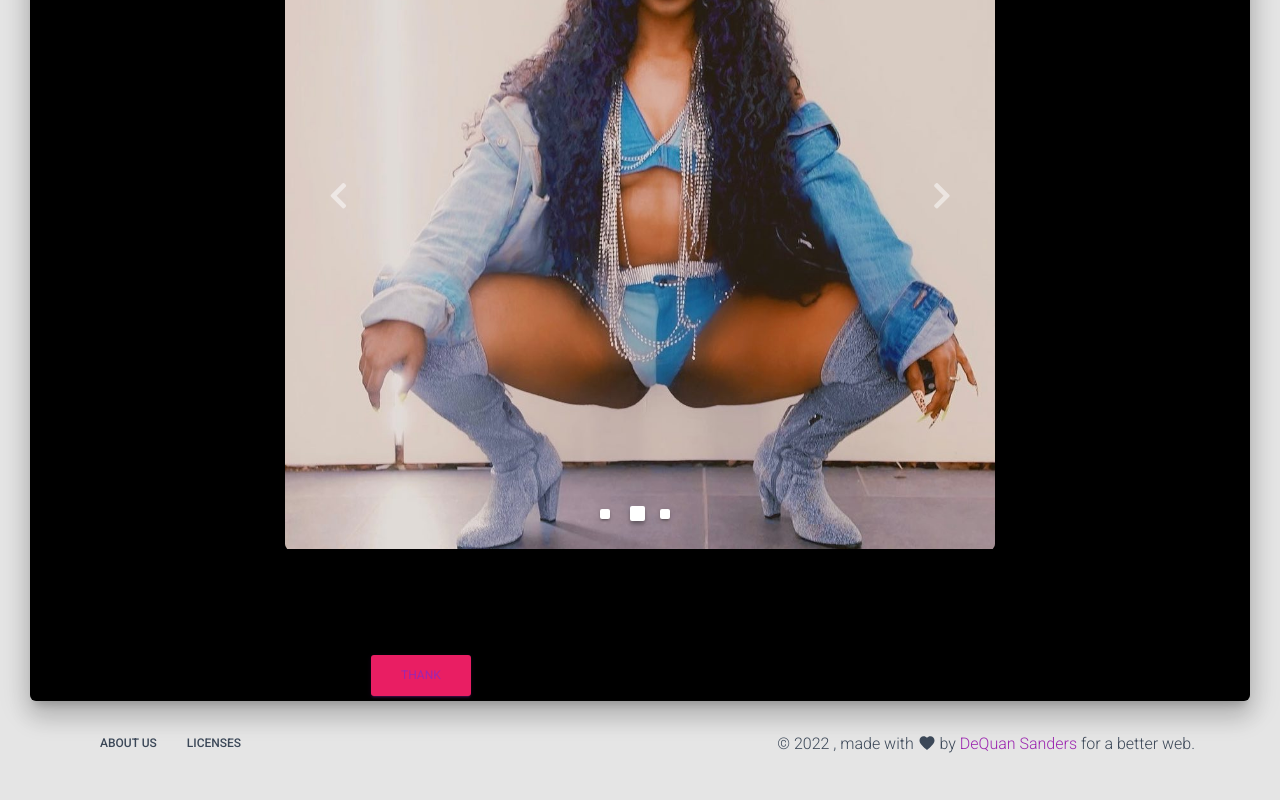
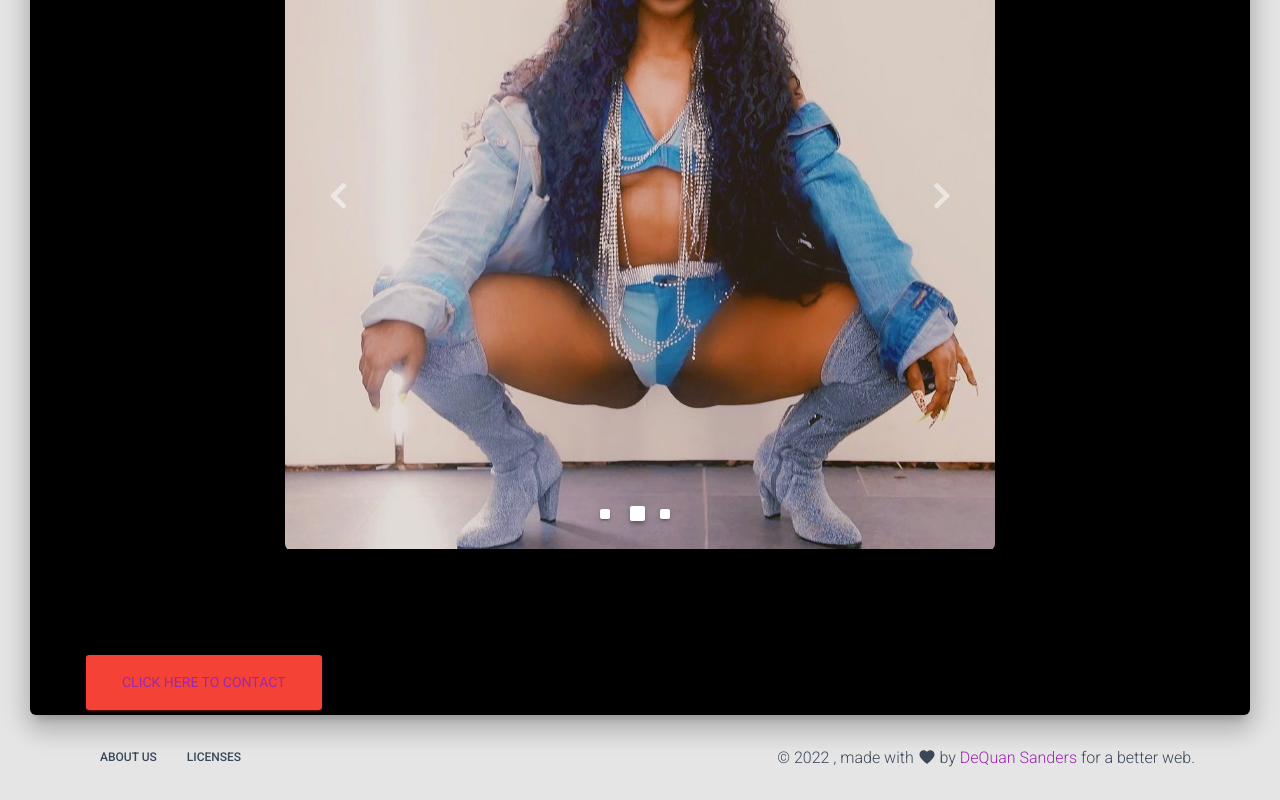
Before and after one commit to SupaDupa24/blog-nextjs-material-kit, a Next.js app: page /contact in a window 1280 px wide. Shown: the part 918-1718 px from the top of the page. Built offline with nearby package versions, Linux system fonts and the light colour scheme; a web font is replaced by a local one.

Commit message:
change color back
change color back edit Contact form button

```diff
--- a/pages-sections/Components-Sections/SectionCarousel.js
+++ b/pages-sections/Components-Sections/SectionCarousel.js
@@ -72,6 +72,7 @@ export default function SectionCarousel() {
               </Carousel>
             </Card>
           </GridItem>
+
         </GridContainer>
       </div>
     </div>
--- a/pages/components.js
+++ b/pages/components.js
@@ -44,7 +44,7 @@ export default function Components(props) {
         color="transparent"
         changeColorOnScroll={{
           height: 400,
-          color: "rose",
+          color: "danger",
         }}
         {...rest}
       />
--- a/pages/contact.js
+++ b/pages/contact.js
@@ -42,7 +42,7 @@ export default function LandingPage(props) {
         fixed
         changeColorOnScroll={{
           height: 400,
-          color: "rose",
+          color: "danger",
         }}
         {...rest}
       />
@@ -74,14 +74,14 @@ export default function LandingPage(props) {
           {/* <ProductSection />
           <TeamSection />
           <WorkSection /> */}
-          <GridContainer justify="center">
-            <GridItem xs={12} sm={12} md={6}>
-              <Button color="rose">
-                <a href="https://us8.list-manage.com/contact-form?u=4eaa505092469f1d67a0b3846&form_id=59f4601bdf90e1232237b5ebba89125f"> Thank</a>
+          {/* <GridContainer justify="center">
+            <GridItem xs={12} sm={12} md={6}> */}
+              <Button color="danger" size="lg">
+                <a href="https://us8.list-manage.com/contact-form?u=4eaa505092469f1d67a0b3846&form_id=59f4601bdf90e1232237b5ebba89125f"> Click Here To Contact</a>
               </Button>
-            </GridItem>
+            {/* </GridItem>
 
-          </GridContainer>
+          </GridContainer> */}
         </div>
       </div>
       <Footer />
--- a/pages/home.js
+++ b/pages/home.js
@@ -39,7 +39,7 @@ export default function ProfilePage(props) {
         fixed
         changeColorOnScroll={{
           height: 200,
-          color: "rose",
+          color: "danger",
         }}
         {...rest}
       />
--- a/pages/music.js
+++ b/pages/music.js
@@ -33,7 +33,7 @@ export default function Components(props) {
         color="transparent"
         changeColorOnScroll={{
           height: 400,
-          color: "rose",
+          color: "danger",
         }}
         {...rest}
       />
--- a/pages/videos.js
+++ b/pages/videos.js
@@ -33,7 +33,7 @@ export default function Components(props) {
         color="transparent"
         changeColorOnScroll={{
           height: 400,
-          color: "rose",
+          color: "danger",
         }}
         {...rest}
       />
```
